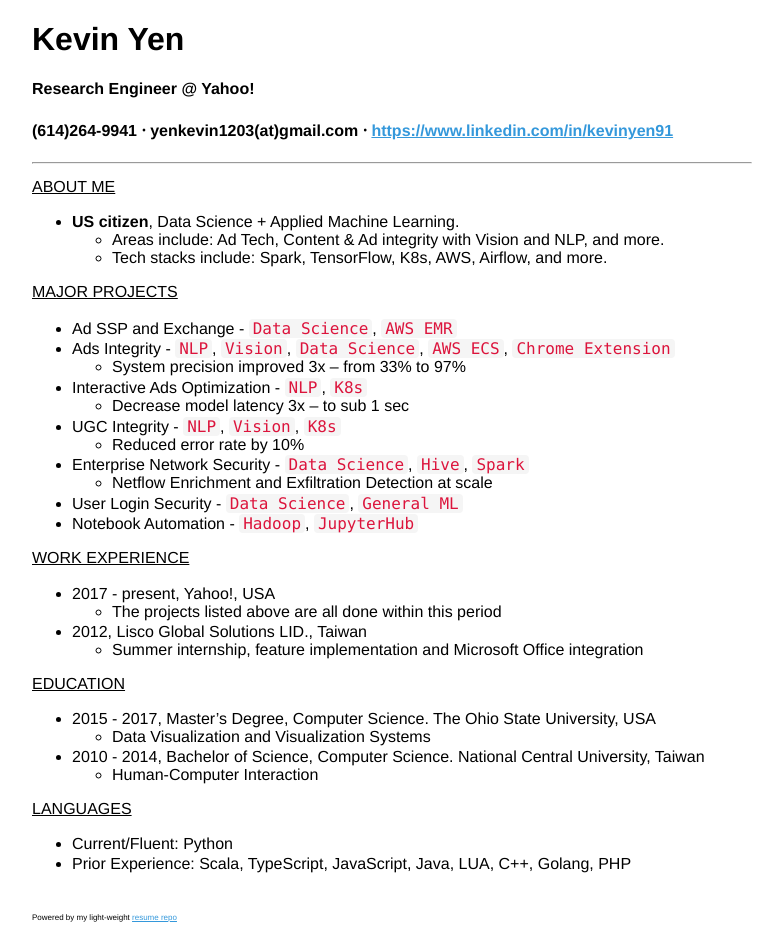
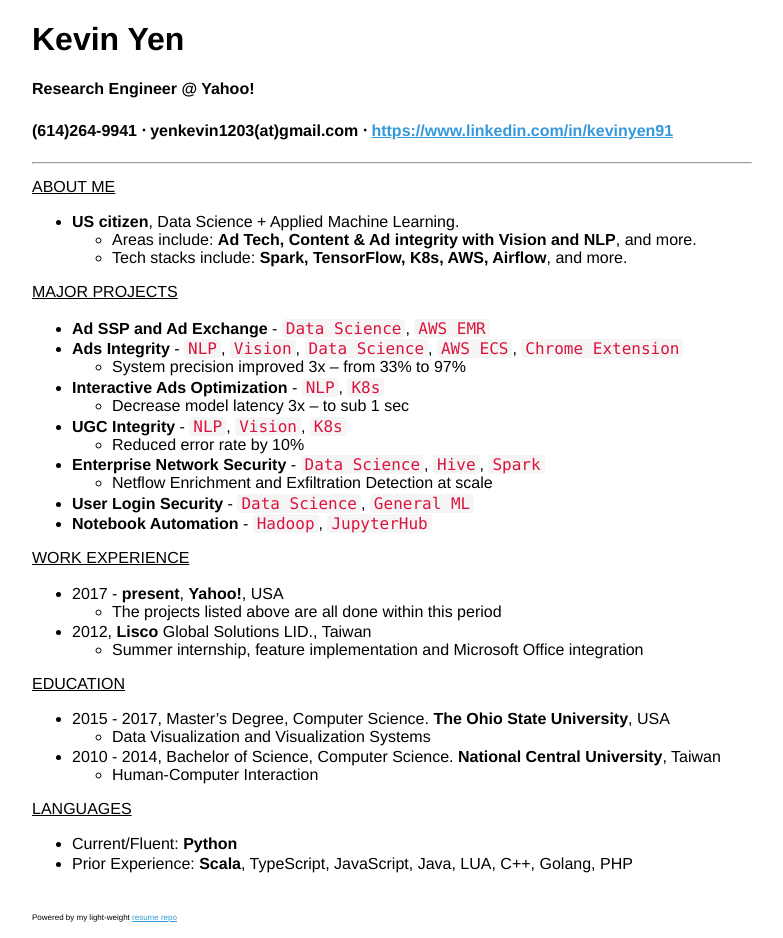
Before and after one commit to NivekNey/NivekNey.github.io, a Jekyll site: the page built from index.md, in a window 1280 px wide. Shown: the whole page, without its empty margins (248-1031 px from the left). Built offline with Jekyll 4.4.1, drawn with Linux system fonts in a browser that asks for light colours.

```diff
--- a/index.md
+++ b/index.md
@@ -16,39 +16,39 @@ title: Kevin Yen
 
 ## About me
 
-* __US citizen__, Data Science + Applied Machine Learning.
-  * Areas include: Ad Tech, Content & Ad integrity with Vision and NLP, and more.
-  * Tech stacks include: Spark, TensorFlow, K8s, AWS, Airflow, and more.
+* **US citizen**, Data Science + Applied Machine Learning.
+  * Areas include: **Ad Tech, Content & Ad integrity with Vision and NLP**, and more.
+  * Tech stacks include: **Spark, TensorFlow, K8s, AWS, Airflow**, and more.
 
 ## Major Projects
 
-* Ad SSP and Exchange - `Data Science`, `AWS EMR`
-* Ads Integrity - `NLP`, `Vision`, `Data Science`, `AWS ECS`, `Chrome Extension`
+* **Ad SSP and Ad Exchange** - `Data Science`, `AWS EMR`
+* **Ads Integrity** - `NLP`, `Vision`, `Data Science`, `AWS ECS`, `Chrome Extension`
   * System precision improved 3x -- from 33% to 97%
-* Interactive Ads Optimization - `NLP`, `K8s`
+* **Interactive Ads Optimization** - `NLP`, `K8s`
   * Decrease model latency 3x -- to sub 1 sec
-* UGC Integrity - `NLP`, `Vision`, `K8s`
+* **UGC Integrity** - `NLP`, `Vision`, `K8s`
   * Reduced error rate by 10%
-* Enterprise Network Security - `Data Science`, `Hive`, `Spark`
+* **Enterprise Network Security** - `Data Science`, `Hive`, `Spark`
   * Netflow Enrichment and Exfiltration Detection at scale
-* User Login Security - `Data Science`, `General ML`
-* Notebook Automation - `Hadoop`, `JupyterHub`
+* **User Login Security** - `Data Science`, `General ML`
+* **Notebook Automation** - `Hadoop`, `JupyterHub`
 
 ## Work experience
 
-* 2017 - present, Yahoo!, USA
+* 2017 - **present**, **Yahoo!**, USA
   * The projects listed above are all done within this period
-* 2012, Lisco Global Solutions LID., Taiwan
+* 2012, **Lisco** Global Solutions LID., Taiwan
   * Summer internship, feature implementation and Microsoft Office integration
 
 ## Education
 
-* 2015 - 2017, Master's Degree, Computer Science. The Ohio State University, USA
+* 2015 - 2017, Master's Degree, Computer Science. **The Ohio State University**, USA
   * Data Visualization and Visualization Systems
-* 2010 - 2014, Bachelor of Science, Computer Science. National Central University, Taiwan
+* 2010 - 2014, Bachelor of Science, Computer Science. **National Central University**, Taiwan
   * Human-Computer Interaction
 
 ## Languages
 
-* Current/Fluent: Python
-* Prior Experience: Scala, TypeScript, JavaScript, Java, LUA, C++, Golang, PHP
+* Current/Fluent: **Python**
+* Prior Experience: **Scala**, TypeScript, JavaScript, Java, LUA, C++, Golang, PHP
```
